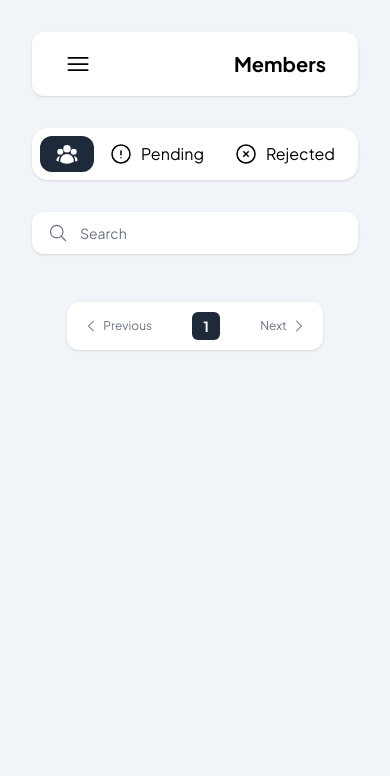
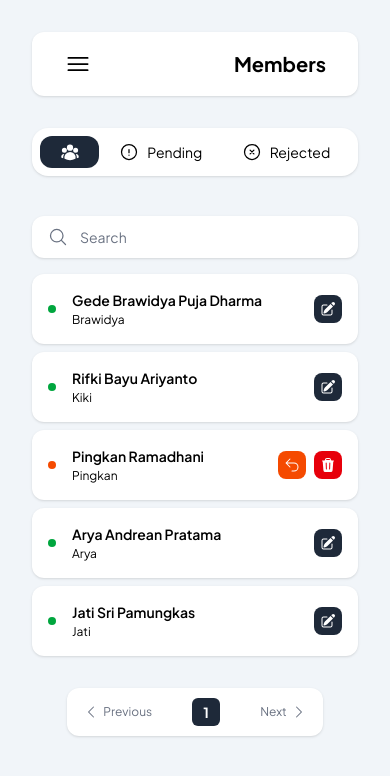
Before and after one commit to rifkibayuariy/karang-taruna, a Next.js app: page /admin/members in a window 390 px wide. Shown: the top 776 px of the page. Built offline with nearby package versions, Linux system fonts and the light colour scheme.

Commit message:
Member Table Small Screen (Mobile)

```diff
--- a/app/admin/layout.tsx
+++ b/app/admin/layout.tsx
@@ -2,7 +2,7 @@ import SideNavLayout from "@/components/admin/sidenavlayout";
 
 export default function Layout({ children } : { children: React.ReactNode }) {
     return (
-        <div className="bg-slate-100 h-screen">
+        <div className="bg-slate-100 min-h-screen">
             <SideNavLayout>
                 { children }
             </SideNavLayout>
--- a/app/admin/members/page.tsx
+++ b/app/admin/members/page.tsx
@@ -16,10 +16,10 @@ export default async function Members(props: {
     // const currentPage = Number(searchParams?.page) || 1;
 
     return (
-        <main>
-            <div className="flex flex-col md:flex-row w-full justify-between items-center md:pt-4">
-                <div className="hidden md:flex items-center">
-                    <h1 className="text-xl md:text-2xl font-bold">{`${tab == 'all' ? 'All' : (tab == 'pending' ? 'Pending' : 'Rejected')} Member`}</h1>
+        <main className="pb-16">
+            <div className="flex flex-col md:flex-row w-full gap-2 justify-between items-center md:pt-4">
+                <div className="hidden md:w-56 md:flex items-center">
+                    <h1 className="text-xl text-nowrap md:text-2xl font-bold">{`${tab == 'all' ? 'All' : (tab == 'pending' ? 'Pending' : 'Rejected')} Member`}</h1>
                 </div>
                 <div className="w-full md:w-fit">
                     <Tabs tab={tab}/>
@@ -27,7 +27,7 @@ export default async function Members(props: {
                 <div className="w-full md:w-100 flex justify-end pt-8 md:pt-0">
                     <div className="relative w-full">
                     <input
-                        className="block peer h-full w-full rounded-xl py-3 pl-12 text-sm bg-white shadow-sm placeholder:text-gray-500 focus:outline-none"
+                        className="block peer z-0 h-full w-full rounded-xl py-3 pl-12 text-sm bg-white shadow-sm placeholder:text-gray-500 focus:outline-none"
                         placeholder="Search"
                     />
                     <MagnifyingGlassIcon className="absolute left-4 top-1/2 size-5 -translate-y-1/2 text-gray-500 peer-focus:text-gray-900" />
--- a/components/admin/members/table.tsx
+++ b/components/admin/members/table.tsx
@@ -2,7 +2,8 @@ import {
     PencilSquareIcon,
     TrashIcon,
     ChevronLeftIcon,
-    ChevronRightIcon
+    ChevronRightIcon,
+    ArrowUturnLeftIcon
 } from "@heroicons/react/24/solid";
 
 const members = [
@@ -16,11 +17,44 @@ const members = [
 export default function Table() {
     return (
         <>
-            <div className="bg-white rounded-xl shadow-sm md:pb-4">
-                <div className="md:hidden flex-col gap-4">
-
-                </div>
-                <table className="min-w-full hidden md:table">
+            <div className="md:hidden flex flex-col gap-2">
+                {members.map((member) => {
+                    return (
+                        <div
+                            key={member.fullname + member.nickname}
+                            className="rounded-xl bg-white shadow-sm px-4 py-4">
+                            <div className="flex flex-row gap-2 items-center">
+                                <div className={`w-2 h-2 rounded-full ${member.status == 'active' ? 'bg-green-600' : 'bg-orange-600'}`}></div>
+                                <div className="flex flex-col gap-0.5 pl-2 flex-auto">
+                                    <span className="text-sm font-semibold">
+                                        {member.fullname}
+                                    </span>
+                                    <span className="text-xs">
+                                        {member.nickname}
+                                    </span>
+                                </div>
+                                {member.status == 'active' && (
+                                    <button className="bg-gray-800 rounded-lg p-1.5 text-white">
+                                        <PencilSquareIcon className="size-4"/>
+                                    </button>
+                                )}
+                                {member.status == 'inactive' && (
+                                    <>
+                                        <button className="bg-orange-600 rounded-lg p-1.5 text-white">
+                                            <ArrowUturnLeftIcon className="size-4"/>
+                                        </button>
+                                        <button className="bg-red-600 rounded-lg p-1.5 text-white">
+                                            <TrashIcon className="size-4"/>
+                                        </button>
+                                    </>
+                                )}
+                            </div>
+                        </div>
+                    )
+                })}
+            </div>
+            <div className="hidden md:block overflow-x-auto bg-white rounded-xl shadow-sm md:pb-4">
+                <table className="min-w-full table">
                     <thead className="rounded-lg text-left text-sm font-normal">
                         <tr className="border-b border-gray-200">
                             <th scope="col" className="px-4 pl-6 py-5 font-medium">Full Name</th>
--- a/components/admin/members/tabs.tsx
+++ b/components/admin/members/tabs.tsx
@@ -25,22 +25,22 @@ export default function Tabs({tab}: {tab: string}) {
     }
 
     return (
-        <div className="flex flex-row bg-white rounded-2xl p-2 shadow-sm">
+        <div className="flex flex-row bg-white rounded-2xl p-2 shadow-sm text-sm">
             <button
                 onClick={() => {changeTab('all')}}
-                className={`py-1.5 px-3 flex flex-auto rounded-xl justify-center align-middle ${tab == 'all' && ('bg-gray-800 text-white')}`}>
-                <UserGroupIcon className="size-6"></UserGroupIcon>
+                className={`py-1.5 px-3 flex flex-auto rounded-xl justify-center items-center ${tab == 'all' && ('bg-gray-800 text-white')}`}>
+                <UserGroupIcon className="size-5"></UserGroupIcon>
             </button>
             <button
                 onClick={() => {changeTab('pending')}}
-                className={`py-1.5 px-3 flex flex-auto rounded-xl justify-center align-middle ${tab == 'pending' && ('bg-gray-800 text-white')}`}>
-                <ExclamationCircleIcon className="size-6 mr-2"></ExclamationCircleIcon>
+                className={`py-1.5 px-3 flex flex-auto rounded-xl justify-center items-center ${tab == 'pending' && ('bg-gray-800 text-white')}`}>
+                <ExclamationCircleIcon className="size-5 mr-2"></ExclamationCircleIcon>
                 <span>Pending</span>
             </button>
             <button
                 onClick={() => {changeTab('rejected')}}
-                className={`py-1.5 px-3 flex flex-auto rounded-xl justify-center align-middle ${tab == 'rejected' && ('bg-gray-800 text-white')}`}>
-                <XCircleIcon className="size-6 mr-2"></XCircleIcon>
+                className={`py-1.5 px-3 flex flex-auto rounded-xl justify-center items-center ${tab == 'rejected' && ('bg-gray-800 text-white')}`}>
+                <XCircleIcon className="size-5 mr-2"></XCircleIcon>
                 <span>Rejected</span>
             </button>
         </div>
--- a/components/admin/sidenav.tsx
+++ b/components/admin/sidenav.tsx
@@ -28,7 +28,7 @@ export default function SideNav({
     const [menuName, setMenuName] = useState("");
 
     return (
-        <div className={`${isOpen ? 'fixed left-0 top-0 z-40 w-92 h-200 pr-0 max-h-8/10' : 'w-screen h-24'} ${isExpand ? 'md:w-100' : 'md:w-40'} md:max-h-240 md:fixed md:top-0 md-left-0 md:h-screen md:pb-8 px-8 pt-8 md:pr-8 transition-all duration-500`}>
+        <div className={`${isOpen ? 'fixed left-0 w-92 h-200 pr-0 max-h-8/10' : 'w-screen h-24 sticky'} ${isExpand ? 'md:w-100' : 'md:w-40'} md:max-h-240 md:fixed top-0 md:left-0 md:h-screen md:pb-8 px-8 pt-8 md:pr-8 transition-all duration-500 z-40`}>
             <div className="h-full flex flex-col bg-white rounded-xl shadow-sm px-8 relative overflow-hidden md:overflow-visible">
                 {!isOpen && (
                     <div className="h-full flex items-center md:hidden">
```
